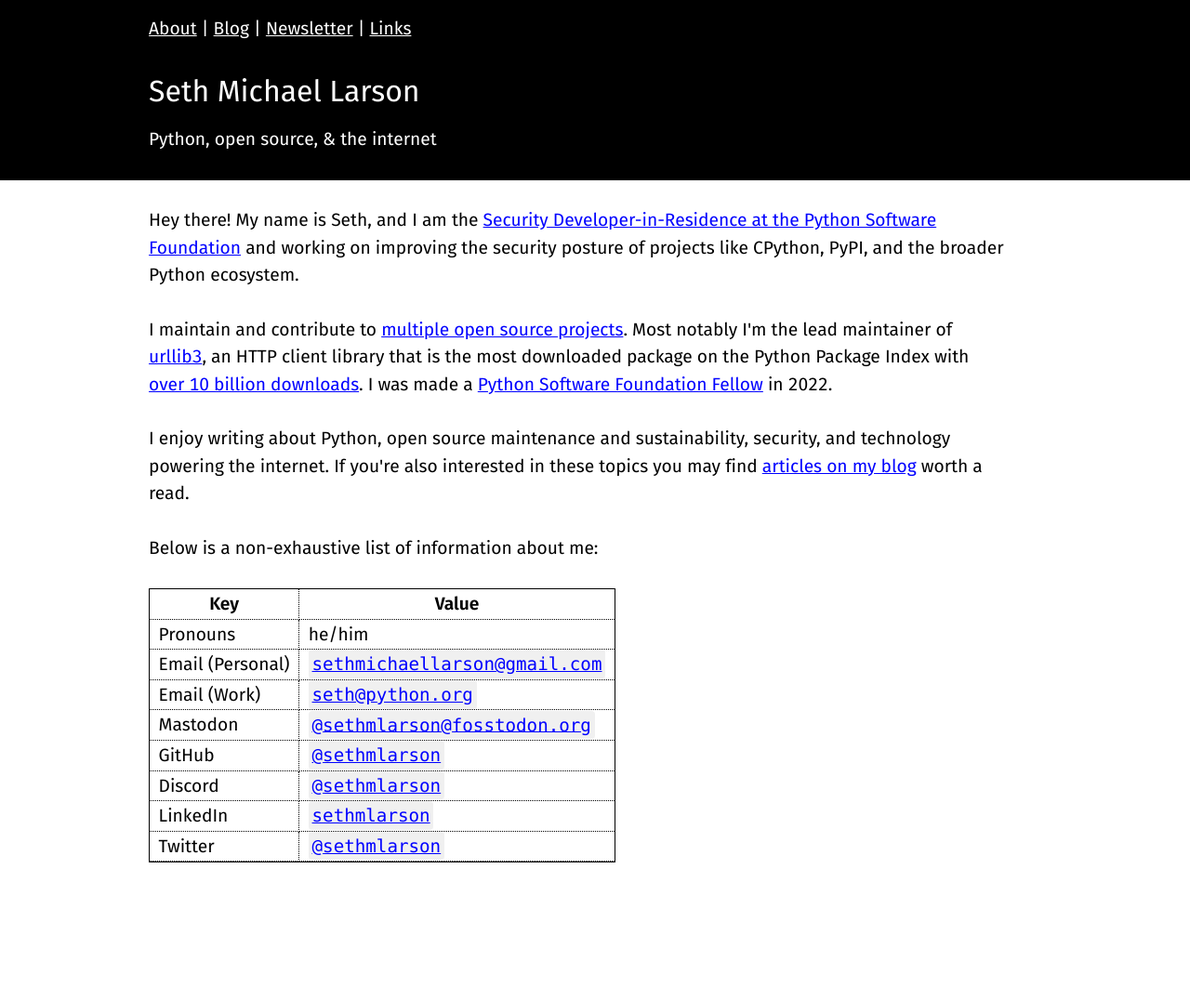
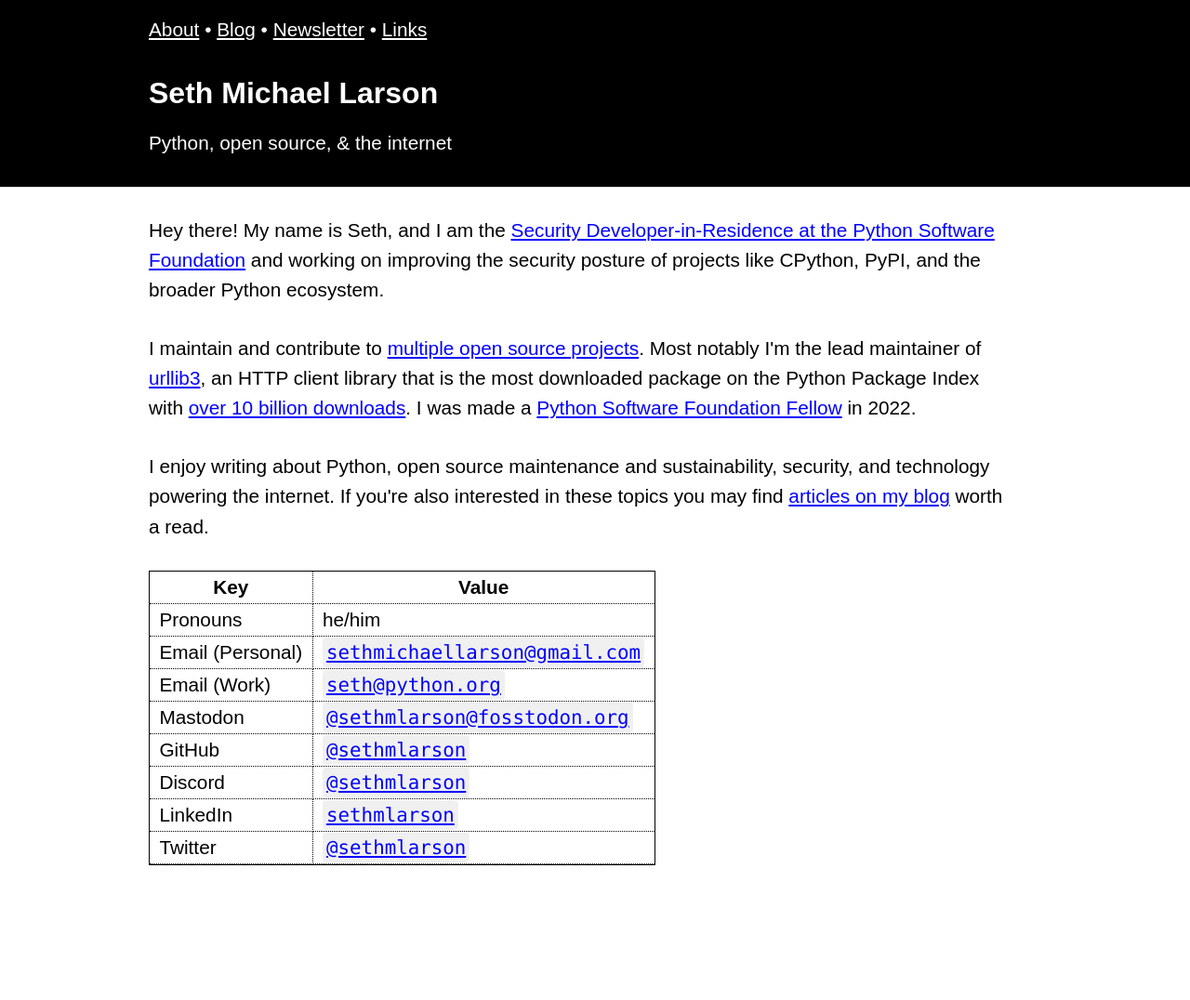
Before and after one commit to sethmlarson/sethmlarson.dev, a Flask app: page / in a window 1280 px wide. Shown: the whole page at 93% size. Before the commit the page ends 928 px from the top, so only its background shows below. Run offline with Flask 2, Linux system fonts and the light colour scheme; some libraries are stand-ins or nearby versions; some web fonts are replaced.

Commit message:
Make font and style more readable

```diff
--- a/app/markdown/2023-10-31/for-you-is-not-for-me.md
+++ b/app/markdown/2023-10-31/for-you-is-not-for-me.md
@@ -1,4 +1,4 @@
-# For You is not for me
+# “For You” is not for me
 
 I derive a lot of joy and meaning from being productive and engaging with people and projects I care about.
 
--- a/app/static/style.css
+++ b/app/static/style.css
@@ -1,5 +1,10 @@
-html, body {
-  font-family: 'Fira Sans', sans-serif;
+:root {
+  font-family: Inter, sans-serif;
+  font-feature-settings: 'liga' 1, 'calt' 1, 'ss02' 1, 'ss03' 1; /* fix for Chrome */
+  font-size: 100%;
+}
+@supports (font-variation-settings: normal) {
+  :root { font-family: InterVariable, sans-serif; }
 }
 body {
   background-color: #fff;
@@ -7,8 +12,7 @@ body {
   margin: 0;
   padding: 0;
   font-weight: 400;
-  font-size: 18px;
-  font-feature-settings: "liga" 0, "tnum", "zero", "ss01", "locl";
+  font-size: 1.2rem;
   line-height: 1.54;
   -webkit-overflow-scrolling: touch;
   -webkit-text-size-adjust: 100%;
@@ -19,7 +23,7 @@ body {
   padding-bottom: 4em;
 
   @media (min-width:600px) {
-    font-size: 1.2rem;
+    font-size: 1.3rem;
   }
 }
 
@@ -68,7 +72,6 @@ thead {
 h1, h2, h3, h4, h5, h6 {
   letter-spacing: 0em;
   line-height: 1.3;
-  font-weight: 400;
 }
 h2:not(:first-child) {
  margin-top: 40px;
@@ -87,20 +90,21 @@ h6:not(:first-child) {
 }
 h1 {
   font-size: 2rem;
+  font-weight: bold;
   margin: 0;
   margin-top: 2rem;
   margin-bottom: 2rem;
 }
 h2, h3 {
-  font-size: 1.2rem;
+  font-size: 1.5rem;
+  font-weight: bold;
 }
 h4, h5, h6 {
-  font-size: 1.1rem;
+  font-size: 1.4rem;
 }
 h2 {
-  font-weight: bold;
-  border-bottom: double;
-  border-width: 3px;
+  border-bottom: solid;
+  border-width: 2px;
 }
 h3 {
   border-bottom: solid;
--- a/app/templates/base.html
+++ b/app/templates/base.html
@@ -2,7 +2,7 @@
 <html lang="en">
 <head>
     <meta charset="utf-8">
-    <title>{% block title %}Seth Michael Larson — Python, open source, and the internet{% endblock %}</title>
+    <title>{% block title %}Seth Michael Larson{% endblock %}</title>
     <meta name="description" content="Python, open source, and the internet">
     <meta name="keywords" content="python pypi open source maintainer urllib3 requests http networking security oss">
     <meta name="author" content="Seth Michael Larson">
@@ -12,9 +12,8 @@
     <link rel="alternate" type="application/atom+xml" title="Atom Feed" href="{{ url_for('rss_blog_posts') }}"/>
     <link rel="icon" href="/static/favicon.ico">
     <link rel="stylesheet" href="/static/style.css">
-    <link rel="preconnect" href="https://fonts.googleapis.com">
-    <link rel="preconnect" href="https://fonts.gstatic.com" crossorigin>
-    <link href="https://fonts.googleapis.com/css2?family=Fira+Mono:wght@400;500&family=Fira+Sans:wght@400;600&display=swap" rel="stylesheet">
+    <link rel="preconnect" href="https://rsms.me/">
+    <link rel="stylesheet" href="https://rsms.me/inter/inter.css">
     <link rel="webmention" href="https://webmention.io/sethmlarson.dev/webmention" />
 {% block opengraph %}
     <meta property="og:site_name" content="Seth Michael Larson"/>
@@ -34,9 +33,9 @@
 <div class="header">
   <div class="container">
     <div class="row">
-      <a href="/">About</a> |
-      <a href="{{ url_for('list_blog_posts') }}">Blog</a> |
-      <a href="https://tinyletter.com/sethmlarson">Newsletter</a> |
+      <a href="/">About</a> •
+      <a href="{{ url_for('list_blog_posts') }}">Blog</a> •
+      <a href="https://tinyletter.com/sethmlarson">Newsletter</a> •
       <a href="{{ url_for('links') }}">Links</a>
     </div>
     <div class="row">
--- a/app/templates/blog.html
+++ b/app/templates/blog.html
@@ -16,7 +16,7 @@
 {% endblock %}
 {% block header %}
 <h1>{{ blog_title }}</h1>
-<p>Published {{ blog_published_date }} by <strong>Seth Larson</strong><br>
+<p><nobr>Published {{ blog_published_date }}</nobr> <nobr>by Seth Larson</nobr><br>
 Reading time: {{ reading_time }} minute{{ 's' if reading_time != 1 else '' }}</p>
 {% endblock %}
 {% block content %}
--- a/app/templates/index.html
+++ b/app/templates/index.html
@@ -22,7 +22,6 @@
                 If you're also interested in these topics you may find <a href="{{ url_for('list_blog_posts') }}">articles on my blog</a> worth a read.
             </p>
             <p>
-                Below is a non-exhaustive list of information about me:
                 <table>
                     <tr><th>Key</th><th>Value</th></tr>
                     <tr><td>Pronouns</td><td>he/him</td></tr>
```
